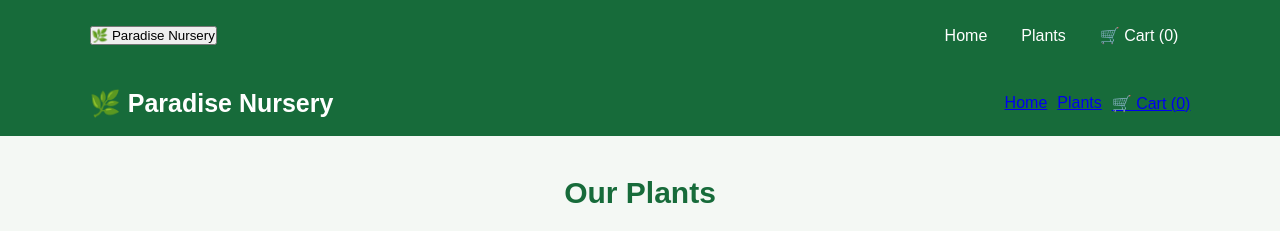
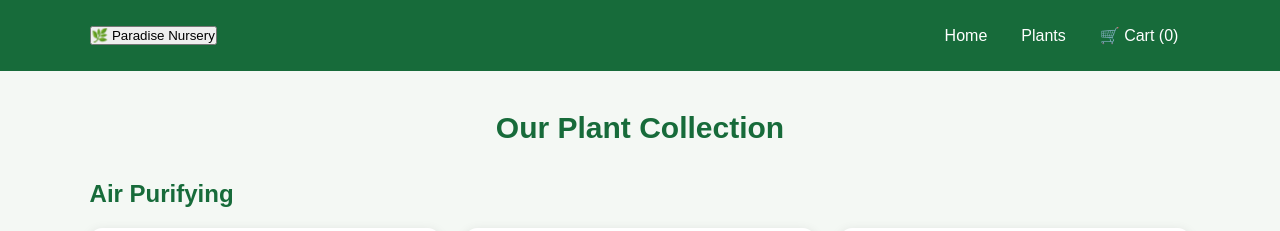
Before and after one commit to zakria12-cyber/e-plantShopping, a React (Vite) app: page / in a window 1280 px wide. Both pictures are taken after a click on the button "Plants". Shown: the top 231 px of the page. Built offline with nearby package versions, Linux system fonts and the light colour scheme.

Commit message:
Improve product listing structure and cart functionality

```diff
--- a/src/ProductList.jsx
+++ b/src/ProductList.jsx
@@ -25,35 +25,30 @@ const plants = [
 function ProductList() {
   const dispatch = useDispatch();
   const cartItems = useSelector((state) => state.cart.items);
-
-  const cartCount = cartItems.reduce((total, item) => total + item.quantity, 0);
-  const categories = [...new Set(plants.map((plant) => plant.category))];
+  const categories = ["Air Purifying", "Succulents", "Tropical Plants"];
 
   return (
-    <div>
-      <nav className="navbar">
-        <h1>🌿 Paradise Nursery</h1>
-        <div className="nav-links">
-          <a href="/">Home</a>
-          <a href="#plants">Plants</a>
-          <a href="#cart">🛒 Cart ({cartCount})</a>
-        </div>
-      </nav>
+    <section className="products">
+      <h2>Our Plant Collection</h2>
 
-      <section id="plants" className="products">
-        <h2>Our Plants</h2>
       {categories.map((category) => (
         <div key={category}>
           <h3 className="category-title">{category}</h3>
           <div className="plant-grid">
-              {plants.filter((plant) => plant.category === category).map((plant) => {
+            {plants
+              .filter((plant) => plant.category === category)
+              .map((plant) => {
                 const inCart = cartItems.some((item) => item.id === plant.id);
+
                 return (
                   <div className="plant-card" key={plant.id}>
                     <img src={plant.image} alt={plant.name} />
                     <h3>{plant.name}</h3>
                     <p>${plant.price}</p>
-                    <button disabled={inCart} onClick={() => dispatch(addItem(plant))}>
+                    <button
+                      disabled={inCart}
+                      onClick={() => dispatch(addItem(plant))}
+                    >
                       {inCart ? "Added to Cart" : "Add to Cart"}
                     </button>
                   </div>
@@ -63,7 +58,6 @@ function ProductList() {
         </div>
       ))}
     </section>
-    </div>
   );
 }
 
```
Lines whose indentation alone changed are shown as unchanged.
